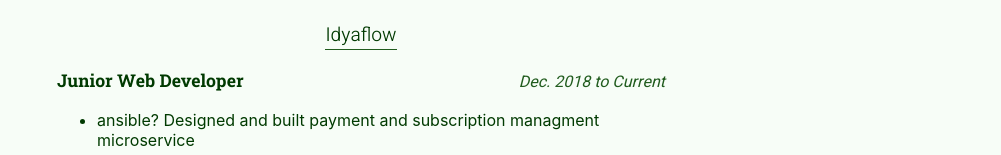
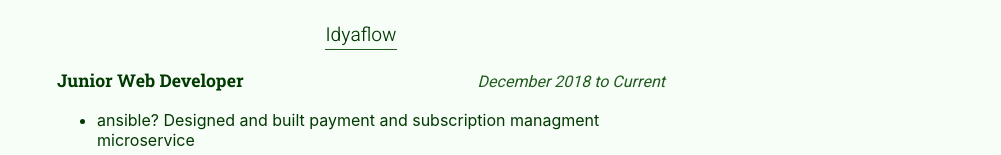
Before and after one commit to geoffmphillips/portfolio, a React (Create React App) app: page / in a window 1280 px wide. Shown: the part 532-687 px from the top of the page, without its empty margins (279-1280 px from the left). Built offline with nearby package versions, Linux system fonts and the light colour scheme.

Commit message:
Fix typescript types

```diff
--- a/src/components/Education.tsx
+++ b/src/components/Education.tsx
@@ -1,9 +1,9 @@
 import React from 'react';
 
 interface Education {
-	name: String,
-	description: String,
-	graduatedOn: String,
+	name: string,
+	description: string,
+	graduatedOn: string,
 }
 
 const schools: Education[] = [
@@ -26,7 +26,7 @@
 		</div>
 		{ schools.map(function(school, index) {
 			return (
-				<div className='employer m-t-16' key={index+200}>
+				<div className='employer m-t-16' key={index+300}>
 					<div className='row space-between'>
 						<strong className='title'>{ school.name }</strong>
 						<em className='time'>{ school.graduatedOn }</em>
--- a/src/components/Employment.tsx
+++ b/src/components/Employment.tsx
@@ -17,7 +17,7 @@
 		roles: [
 			{
 				title: 'Junior Web Developer',
-				time: 'Dec. 2018 to Current',
+				time: 'December 2018 to Current',
 				notes: [
 					'ansible? Designed and built payment and subscription managment microservice',
 					'Used React Native to build mobile app',
```
